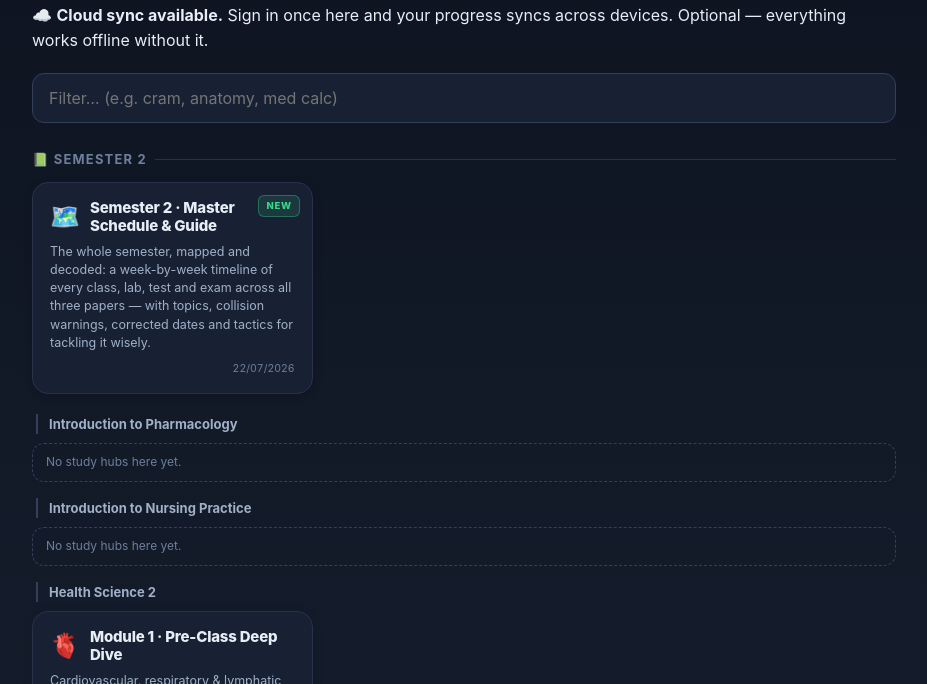
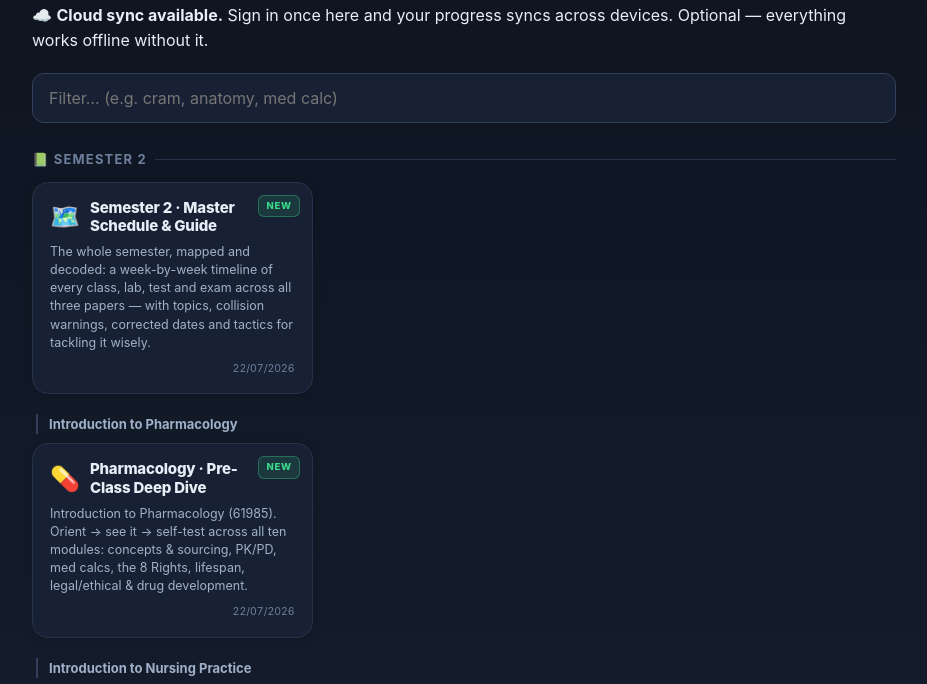
Before and after one commit to jeremyspm/jeremyspm.github.io, a plain HTML site: page index.html in a window 1280 px wide. Shown: the part 95-779 px from the top of the page, without its empty margins (176-1103 px from the left). Drawn offline with nearby package versions, Linux system fonts and the light colour scheme.

Commit message:
Hub: add Introduction to Pharmacology deep-dive tile (sem2-pharm)
Links to https://jeremyspm.github.io/pharmacology-hub/ (repo/Pages to be created).

Co-Authored-By: Claude Opus 4.8 <noreply@anthropic.com>

```diff
--- a/index.html
+++ b/index.html
@@ -140,6 +140,8 @@ const CATEGORIES=[
 const PROJECTS=[
   // --- Semester 2 → whole-semester overview (sits directly under Semester 2, above the papers) ---
   {cat:'sem2', ic:'🗺️', nm:'Semester 2 · Master Schedule & Guide', ds:'The whole semester, mapped and decoded: a week-by-week timeline of every class, lab, test and exam across all three papers — with topics, collision warnings, corrected dates and tactics for tackling it wisely.', url:'https://jeremyspm.github.io/bn2-brief.html', badge:'new', date:'22/07/2026'},
+  // --- Semester 2 → Introduction to Pharmacology ---
+  {cat:'sem2-pharm', ic:'💊', nm:'Pharmacology · Pre-Class Deep Dive', ds:'Introduction to Pharmacology (61985). Orient → see it → self-test across all ten modules: concepts & sourcing, PK/PD, med calcs, the 8 Rights, lifespan, legal/ethical & drug development.', url:'https://jeremyspm.github.io/pharmacology-hub/', badge:'new', date:'22/07/2026'},
   // --- Semester 2 → Health Science 2 ---
   {cat:'sem2-hs2', ic:'🫀', nm:'Module 1 · Pre-Class Deep Dive', ds:'Cardiovascular, respiratory & lymphatic (722.541). Orient → see it → self-test with your lecturer’s own questions.', url:'https://jeremyspm.github.io/module1-study-hub/', date:'20/07/2026'},
   // --- clinical skills (not tied to one semester) ---
```
